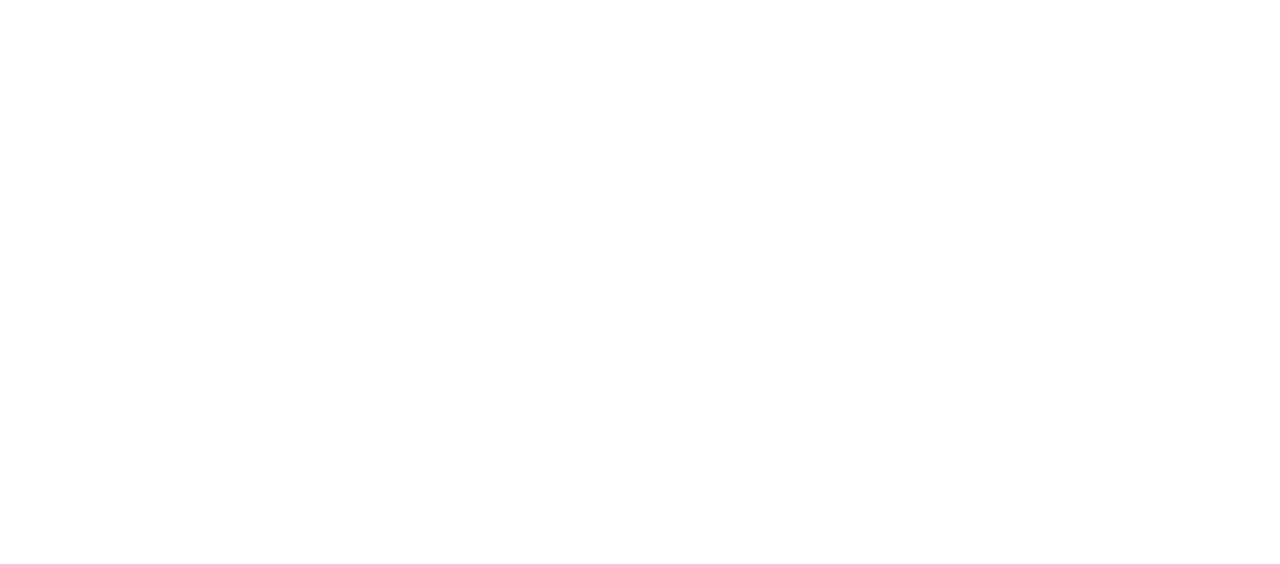
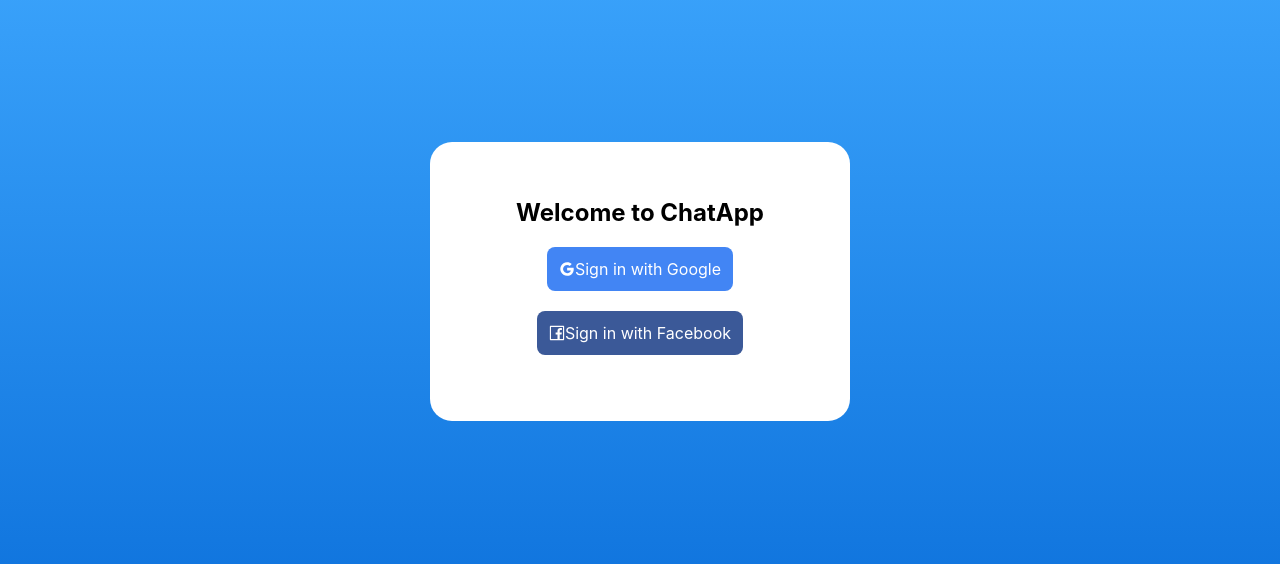
Before and after one commit to ElDev1/chat-app, a React (Create React App) app: page / in a window 1280 px wide. Shown: the part 114-678 px from the top of the page. Built offline with nearby package versions, Linux system fonts and the light colour scheme.

Commit message:
creating Login component

```diff
--- a/src/components/App.js
+++ b/src/components/App.js
@@ -1,6 +1,7 @@
 import React from "react"
 
 import { BrowserRouter as Router, Switch, Route } from "react-router-dom"
+import Login from "./Login"
 
 // import { AuthProvider } from "../contexts/AuthContext"
 
@@ -13,8 +14,8 @@
       <Router>
         {/* <AuthProvider> */}
           <Switch>
-            {/* <Route path="/chats" component={Chats} />
-            <Route path="/" component={Login} /> */}
+            {/* <Route path="/chats" component={Chats} /> */}
+            <Route path="/" component={Login} />
           </Switch>
         {/* </AuthProvider> */}
       </Router>
--- /dev/null
+++ b/src/components/Login.js
@@ -0,0 +1,21 @@
+import React from 'react'
+import { GoogleOutlined, FacebookOutlined} from '@ant-design/icons'
+
+const Login = () => {
+  return (
+    <div id='login-page'>
+        <div id='login-card'>
+            <h2>Welcome to ChatApp</h2>
+            <div className='login-button google'>
+                <GoogleOutlined />Sign in with Google
+            </div>
+            <br /> <br />
+            <div className='login-button facebook'>
+                <FacebookOutlined />Sign in with Facebook
+            </div>
+        </div>
+    </div>
+  )
+}
+
+export default Login
```
